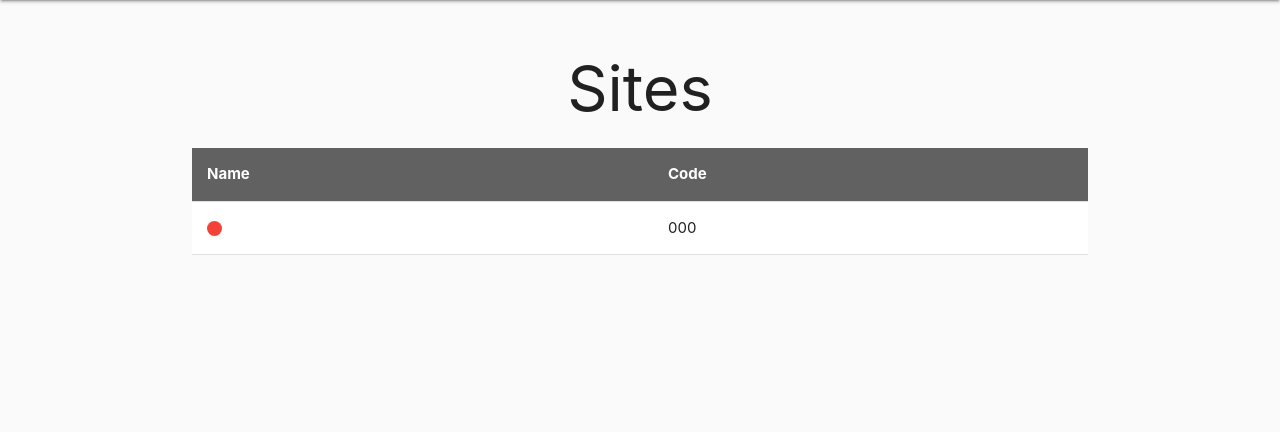
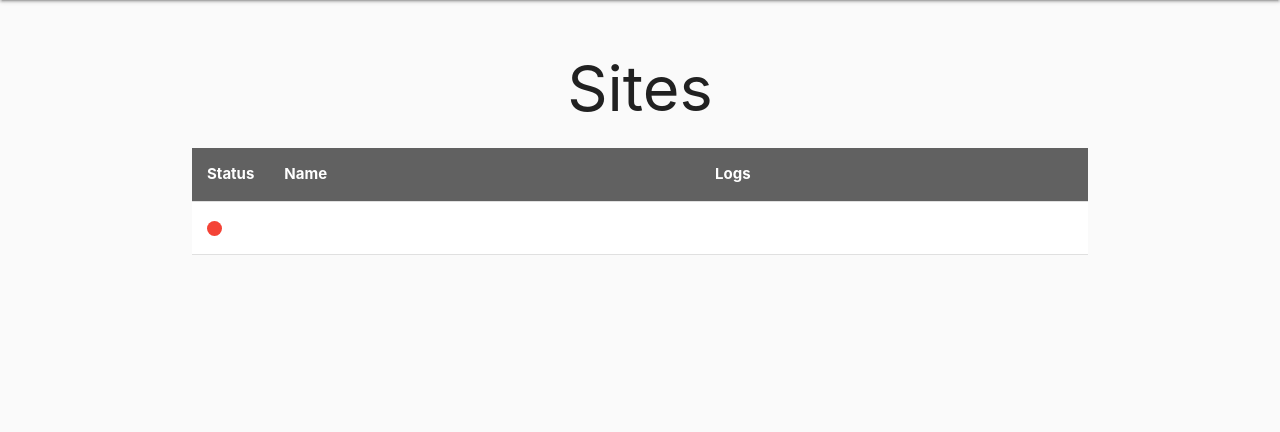
Before and after one commit to mikekeda/admin, a Python web app: template templates/sites.html in a window 1280 px wide. Shown: the part 64-496 px from the top of the page. Run offline with Jinja, Linux system fonts and the light colour scheme; the template is opened without the code that fills it: most values are stand-ins (such as "Sample title", 1, 10 or a date in 2020); lists and menus that the app fills with data are empty; some libraries are stand-ins or nearby versions.

Commit message:
Improved sites page.

```diff
--- a/templates/sites.html
+++ b/templates/sites.html
@@ -8,8 +8,9 @@
   <table class="table-list white bordered">
     <thead class="grey darken-2">
       <tr>
+        <th class="no-br-radius white-text" width="50">Status</th>
         <th class="no-br-radius white-text">Name</th>
-        <th class="no-br-radius white-text">Code</th>
+        <th class="no-br-radius white-text">Logs</th>
       </tr>
     </thead>
 
@@ -18,9 +19,13 @@
       <tr>
         <td>
           <div class="status-dot {% if get_item(site, 'status') %}green{% else %}red{% endif %}"></div>
-          <a href="{{ get_item(site, 'url') }}">{{ get_item(site, 'name') }}</a>
         </td>
-        <td>{{ site.code }}</td>
+        <td>
+          <a href="{{ get_item(site, 'url') }}">{{ get_item(site, 'title') }}</a>
+        </td>
+        <td>
+          <a href="/site/{{ get_item(site, 'name') }}/logs">{{ get_item(site, 'logs') }}</a>
+        </td>
       </tr>
       {% endfor %}
     </tbody>
```
Also changed, not shown: settings.py (+7 -0 lines).
